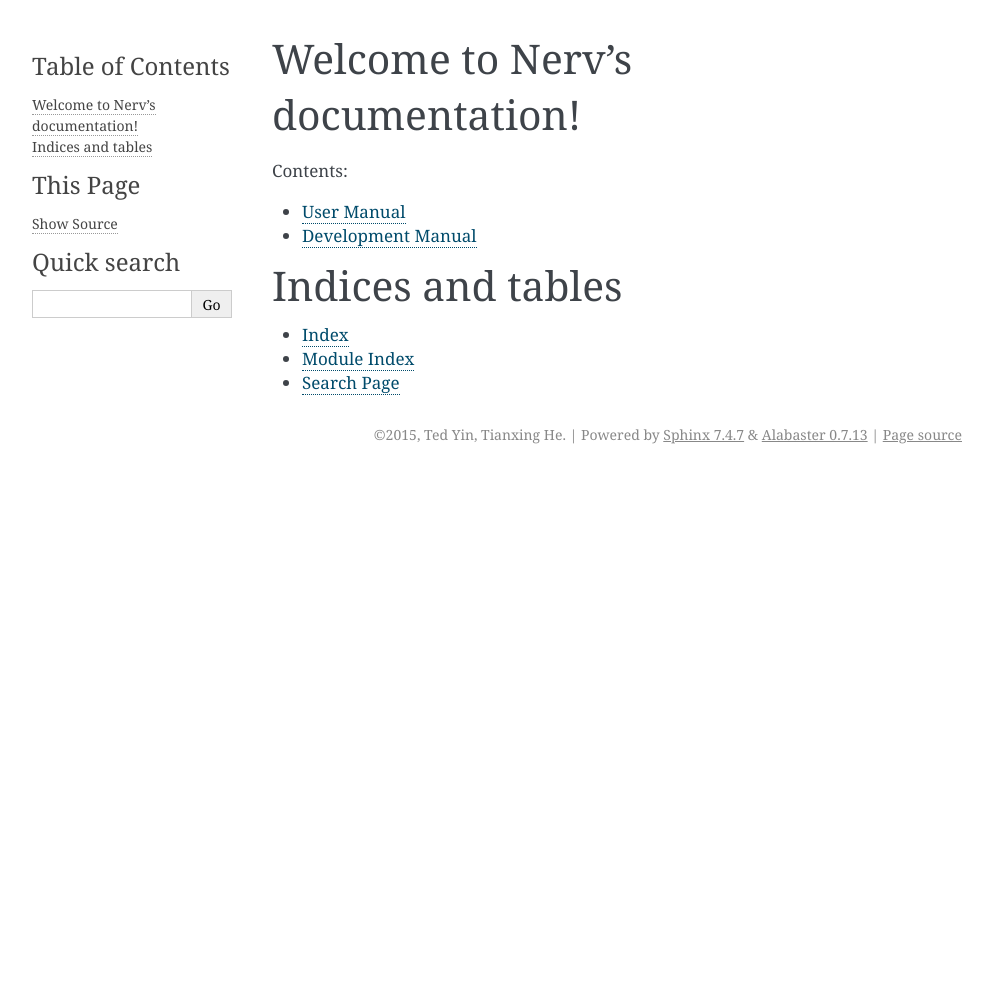
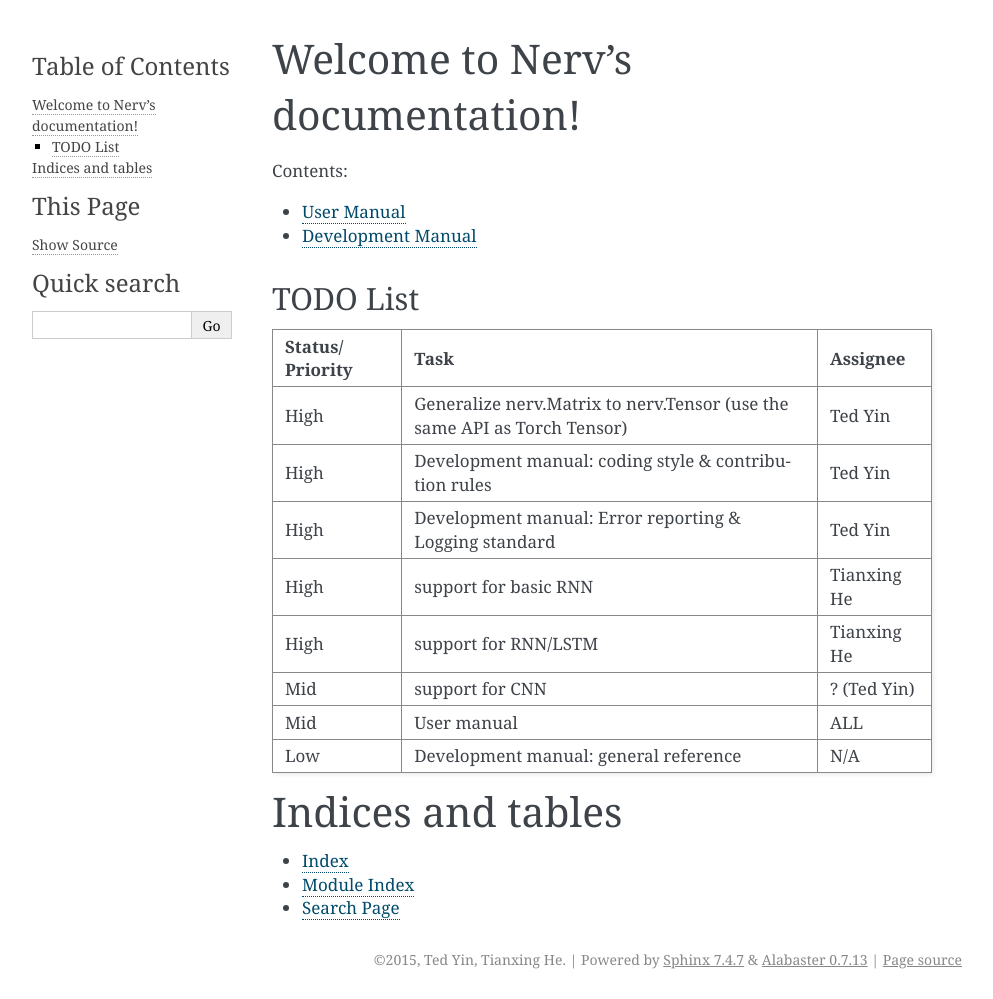
Before and after one commit to caodi0207/nerv, a Sphinx documentation site: the page built from nerv/doc/source/index.rst, in a window 1280 px wide. Shown: the whole page, without its empty margins (148-1141 px from the left). Built offline with Sphinx 7.4.7, drawn with Linux system fonts in a browser that asks for light colours; before the commit the page ends 900 px from its top, so only the background shows below that.

Commit message:
change doc

```diff
--- a/nerv/doc/source/index.rst
+++ b/nerv/doc/source/index.rst
@@ -14,6 +14,30 @@ Contents:
    user
    dev
 
+TODO List
+---------
+
++----------+--------------------------------------------------------------------------+-------------+
+| Status/  | Task                                                                     | Assignee    |
+| Priority |                                                                          |             |
++==========+==========================================================================+=============+
+| High     | Generalize nerv.Matrix to nerv.Tensor (use the same API as Torch Tensor) | Ted Yin     |
++----------+--------------------------------------------------------------------------+-------------+
+| High     | Development manual: coding style & contribution rules                    | Ted Yin     |
++----------+--------------------------------------------------------------------------+-------------+
+| High     | Development manual: Error reporting & Logging standard                   | Ted Yin     |
++----------+--------------------------------------------------------------------------+-------------+
+| High     | support for basic RNN                                                    | Tianxing He |
++----------+--------------------------------------------------------------------------+-------------+
+| High     | support for RNN/LSTM                                                     | Tianxing He |
++----------+--------------------------------------------------------------------------+-------------+
+| Mid      | support for CNN                                                          | ? (Ted Yin) |
++----------+--------------------------------------------------------------------------+-------------+
+| Mid      | User manual                                                              | ALL         |
++----------+--------------------------------------------------------------------------+-------------+
+| Low      | Development manual: general reference                                    | N/A         |
++----------+--------------------------------------------------------------------------+-------------+
+
 Indices and tables
 ==================
 
```
Also changed, not shown: README.md (+2 -0 lines), 1 other file.
